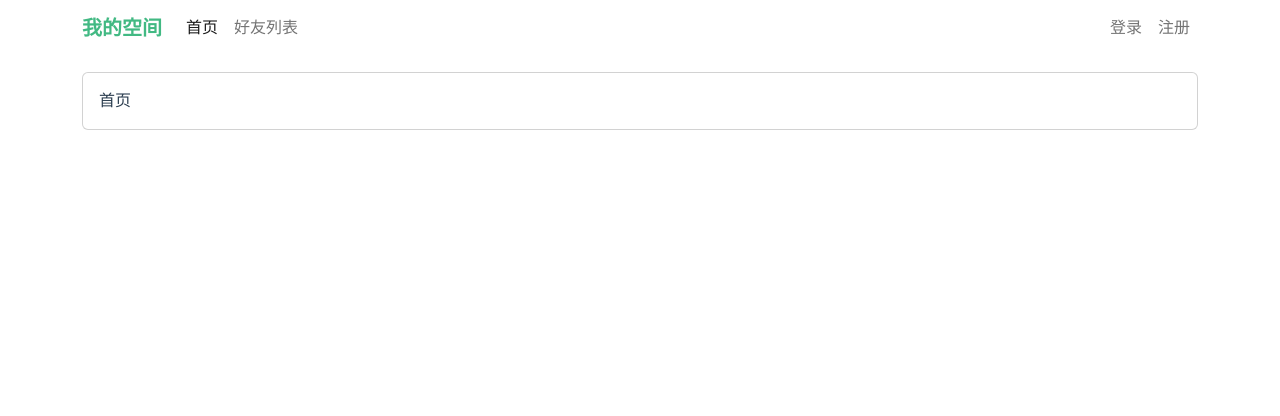
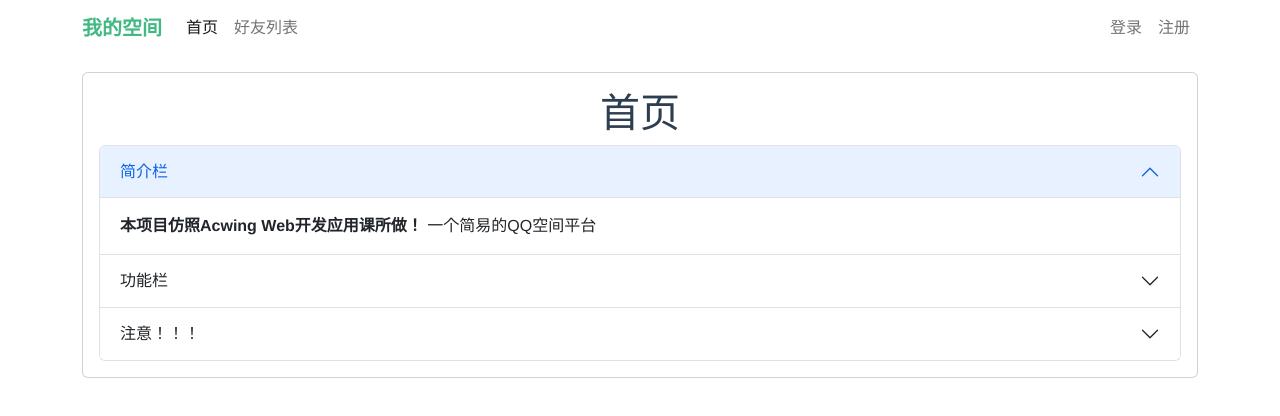
Before and after one commit to AB-IN-lsy/vue3-system-test, a Vue app: page / in a window 1280 px wide. Shown: the top 416 px of the page. Built offline with nearby package versions, Linux system fonts and the light colour scheme.

Commit message:
2023.3.5 加入首页的设计 并将项目打包上传至服务器 域名 https://vue.ab-in.cn/

```diff
--- a/src/views/HomeView.vue
+++ b/src/views/HomeView.vue
@@ -2,11 +2,61 @@
  * @Author: NEFU AB-IN
  * @Date: 2023-02-28 18:06:56
  * @FilePath: \vue3-system-test\src\views\HomeView.vue
- * @LastEditTime: 2023-03-04 09:48:22
+ * @LastEditTime: 2023-03-05 10:18:51
 -->
 <template>
   <NavBar></NavBar>
-  <FrameWork> 首页 </FrameWork>
+  <FrameWork>
+    <h1 style="text-align: center;"> 首页 </h1>
+    <div class="accordion" id="accordionExample">
+      <div class="accordion-item">
+        <h2 class="accordion-header" id="headingOne">
+          <button class="accordion-button" type="button" data-bs-toggle="collapse" data-bs-target="#collapseOne"
+            aria-expanded="true" aria-controls="collapseOne">
+            简介栏
+          </button>
+        </h2>
+        <div id="collapseOne" class="accordion-collapse collapse show" aria-labelledby="headingOne"
+          data-bs-parent="#accordionExample">
+          <div class="accordion-body">
+            <strong>本项目仿照Acwing Web开发应用课所做！</strong>
+            一个简易的QQ空间平台
+          </div>
+        </div>
+      </div>
+      <div class="accordion-item">
+        <h2 class="accordion-header" id="headingTwo">
+          <button class="accordion-button collapsed" type="button" data-bs-toggle="collapse" data-bs-target="#collapseTwo"
+            aria-expanded="false" aria-controls="collapseTwo">
+            功能栏
+          </button>
+        </h2>
+        <div id="collapseTwo" class="accordion-collapse collapse" aria-labelledby="headingTwo"
+          data-bs-parent="#accordionExample">
+          <div class="accordion-body">
+            支持登录、注册、文章的增删功能、用户的关注功能。
+            其余功能未开放，因无对应的API
+          </div>
+        </div>
+      </div>
+      <div class="accordion-item">
+        <h2 class="accordion-header" id="headingThree">
+          <button class="accordion-button collapsed" type="button" data-bs-toggle="collapse"
+            data-bs-target="#collapseThree" aria-expanded="false" aria-controls="collapseThree">
+            注意！！！
+          </button>
+        </h2>
+        <div id="collapseThree" class="accordion-collapse collapse" aria-labelledby="headingThree"
+          data-bs-parent="#accordionExample">
+          <div class="accordion-body">
+            由于Vue的特性，以及vuex一刷新就会丢失数据的特性，导致一刷新就会掉登录状态
+            站长已经尝试将token以及user存在localstorage中，但这样就不能做到局部刷新的效果，因为站长采用的验证方式是JWT验证，会不时用refresh刷新access
+            每次如果都通过函数重新获取access，会导致页面加载bug，所以 登录后<strong>不 刷 新！</strong>
+          </div>
+        </div>
+      </div>
+    </div>
+  </FrameWork>
 </template>
 
 <script>
```
